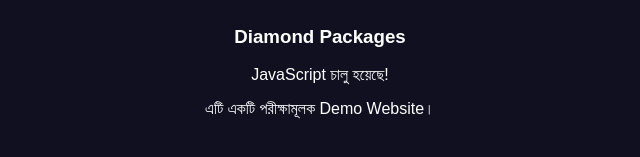
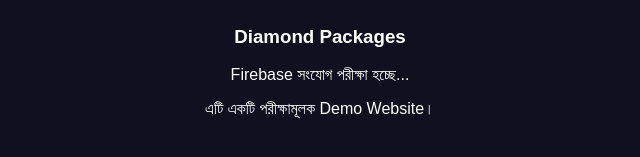
Before and after one commit to pixzerox15-design/zrx-topup-backend, a plain HTML site: page index.html in a window 1280 px wide. Shown: the part 271-428 px from the top of the page, 320-960 px from the left. Drawn offline with Linux system fonts and the light colour scheme; no server answers.

Commit message:
Update text content for Firebase connection message

```diff
--- a/index.html
+++ b/index.html
@@ -28,7 +28,7 @@ input{width:90%;padding:13px;margin:10px;border-radius:8px;border:0;box-sizing:b
 <script src="https://www.gstatic.com/firebasejs/10.12.5/firebase-firestore-compat.js"></script>
 <script>
 const area=document.getElementById("products");
-area.textContent="JavaScript চালু হয়েছে!";
+area.textContent="Firebase সংযোগ পরীক্ষা হচ্ছে...";
 async function loadProducts(){
   try{
     if(typeof firebase==="undefined"){
```
